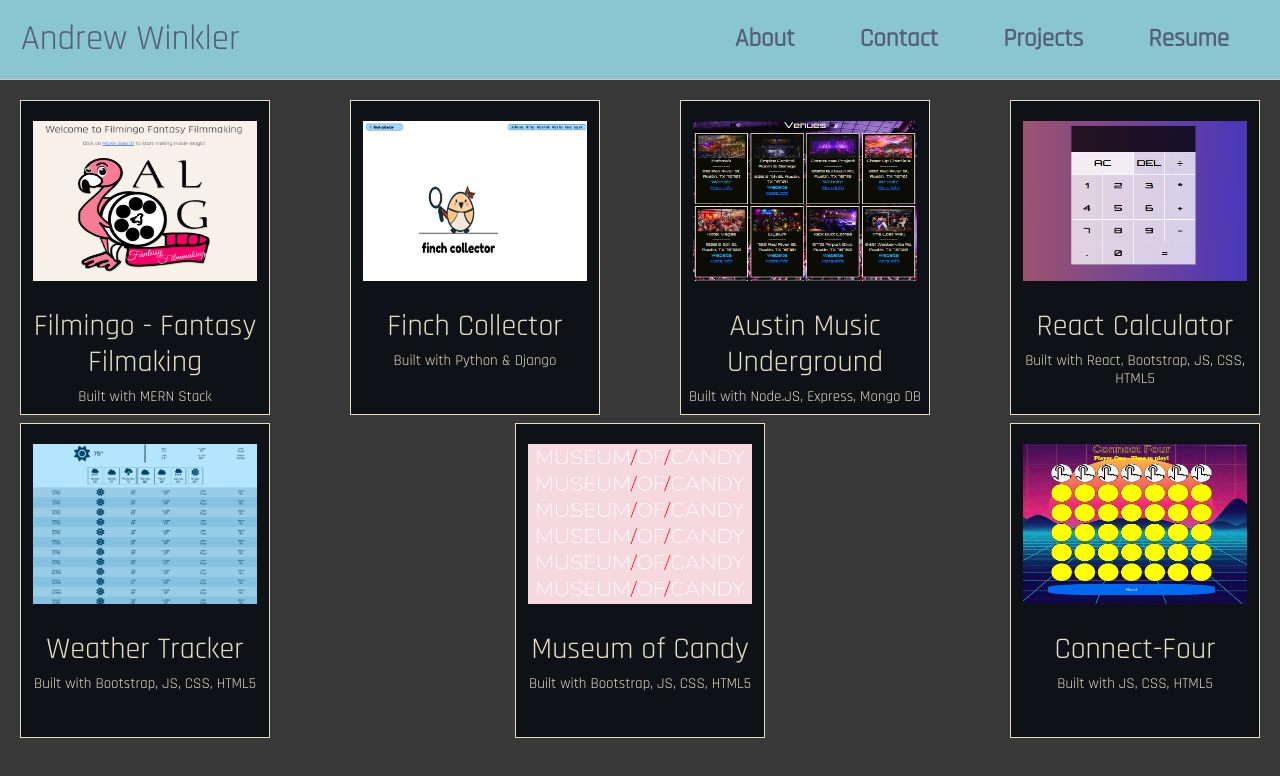
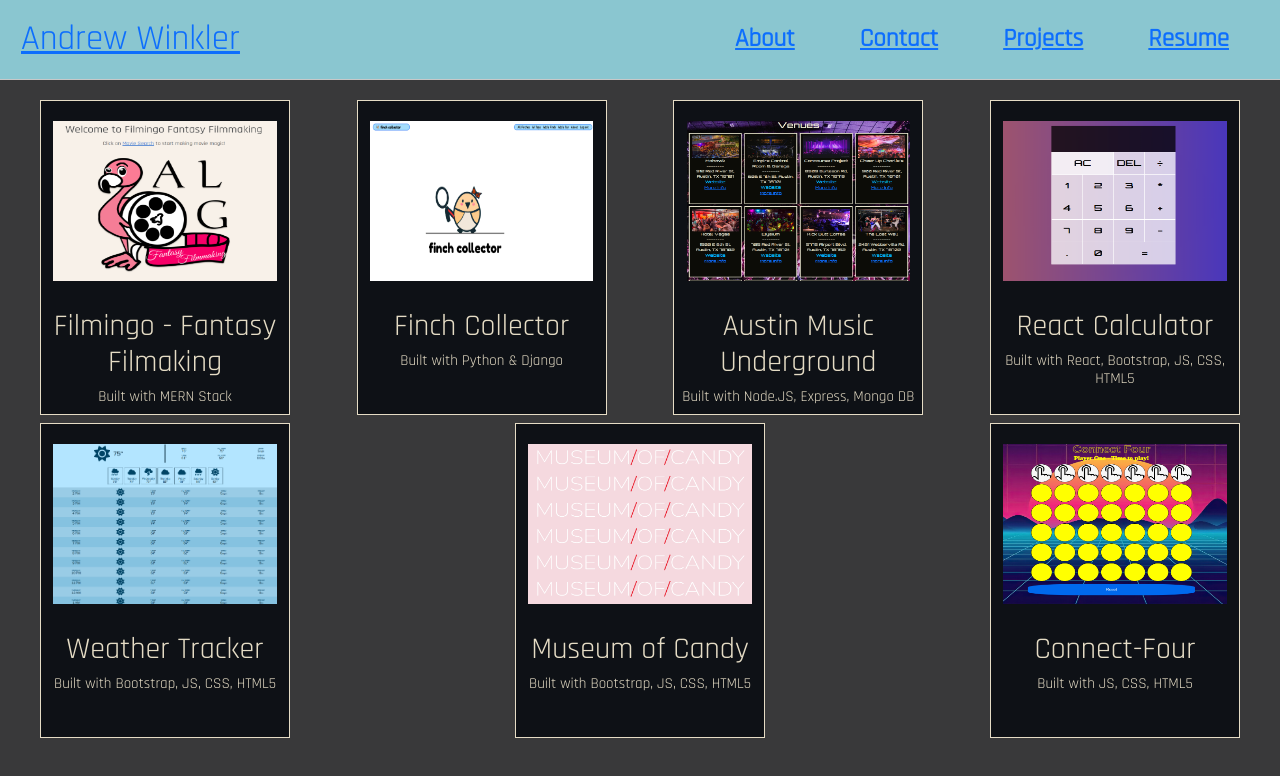
Before and after one commit to Metranohm/portfolio, a React (Create React App) app: page /projects in a window 1280 px wide. Shown: the top 776 px of the page. Built offline with nearby package versions, Linux system fonts and the light colour scheme.

Commit message:
update app url

```diff
--- a/package.json
+++ b/package.json
@@ -6,7 +6,9 @@
     "@testing-library/jest-dom": "^5.16.5",
     "@testing-library/react": "^13.4.0",
     "@testing-library/user-event": "^13.5.0",
+    "bootstrap": "^5.2.3",
     "react": "^18.2.0",
+    "react-bootstrap": "^2.7.0",
     "react-dom": "^18.2.0",
     "react-router-dom": "^6.4.3",
     "react-scripts": "5.0.1",
--- a/src/App.js
+++ b/src/App.js
@@ -6,6 +6,7 @@ import Resume from './pages/Resume/Resume'
 import Projects from './pages/Projects/Projects'
 import NavBar from './components/NavBar'
 import ProjectDetails from './pages/ProjectDetails/ProjectDetails'
+import 'bootstrap/dist/css/bootstrap.min.css'
 
 function App() {
   return (
--- a/src/components/NavBar.jsx
+++ b/src/components/NavBar.jsx
@@ -3,7 +3,7 @@ import styles  from './NavBar.module.css'
 
 function NavBar() {
 return (
-    <nav className={styles.container}>
+    <nav className={styles.container} navbar-expand-md>
         <Link className={styles.name}
         to='/'
         >
--- a/src/components/ProjectList.module.css
+++ b/src/components/ProjectList.module.css
@@ -7,5 +7,5 @@
   overflow: hidden;
   flex-direction: row;
   flex-wrap: wrap;
-  padding: 100px 20px 0 20px;
+  padding: 100px 40px 0 40px;
 }
--- a/src/data/projects.js
+++ b/src/data/projects.js
@@ -51,7 +51,7 @@ const projects = [
     description: "Connect Four is a classic 2 player game in which the goal is to get four of your pieces in a row. This version of the game has a vaporwave style and was built using HTML, CSS, and JavaScript.",
     image: '/connect4.png',
     repositoryLink: 'https://github.com/Metranohm/Connect-Four-Project',
-    deploymentLink: 'https://peaceful-kashata-d078be.netlify.app/',
+    deploymentLink: 'https://andrews-connectfour.netlify.app/',
     technology: "JS, CSS, HTML5"
   },
 ]
```
Also changed, not shown: public/index.html (+11 -0 lines), 1 other file (tests, documents, lock files or other folders).
